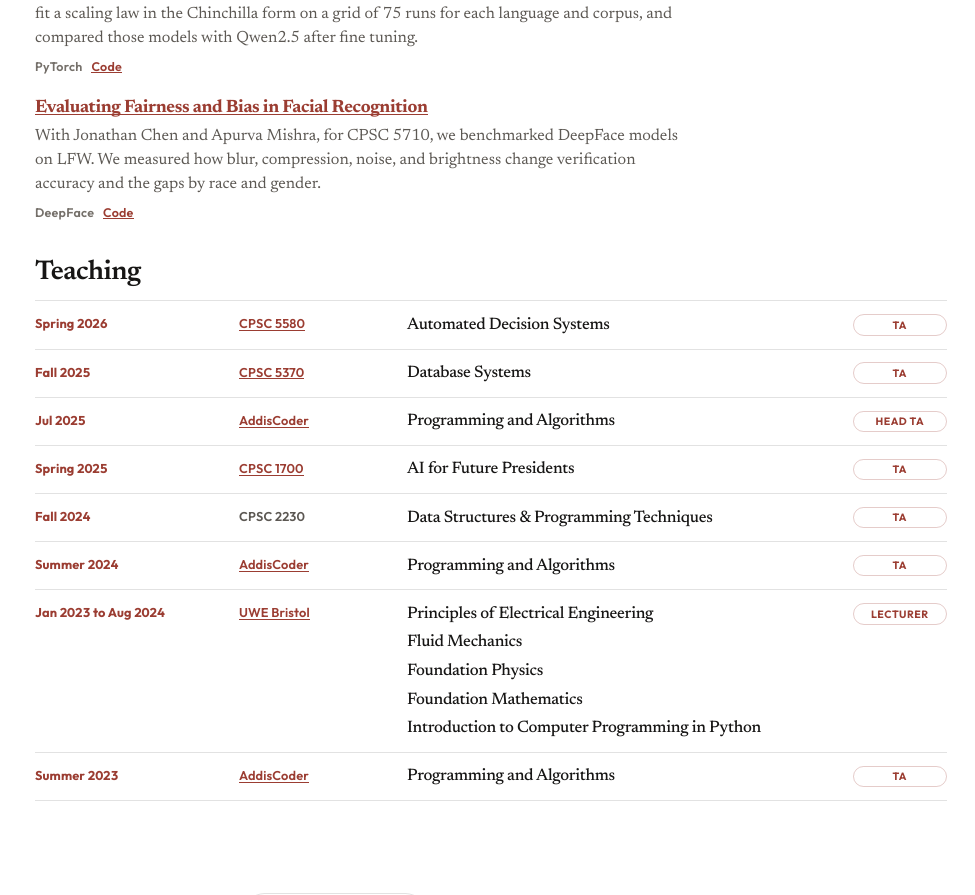
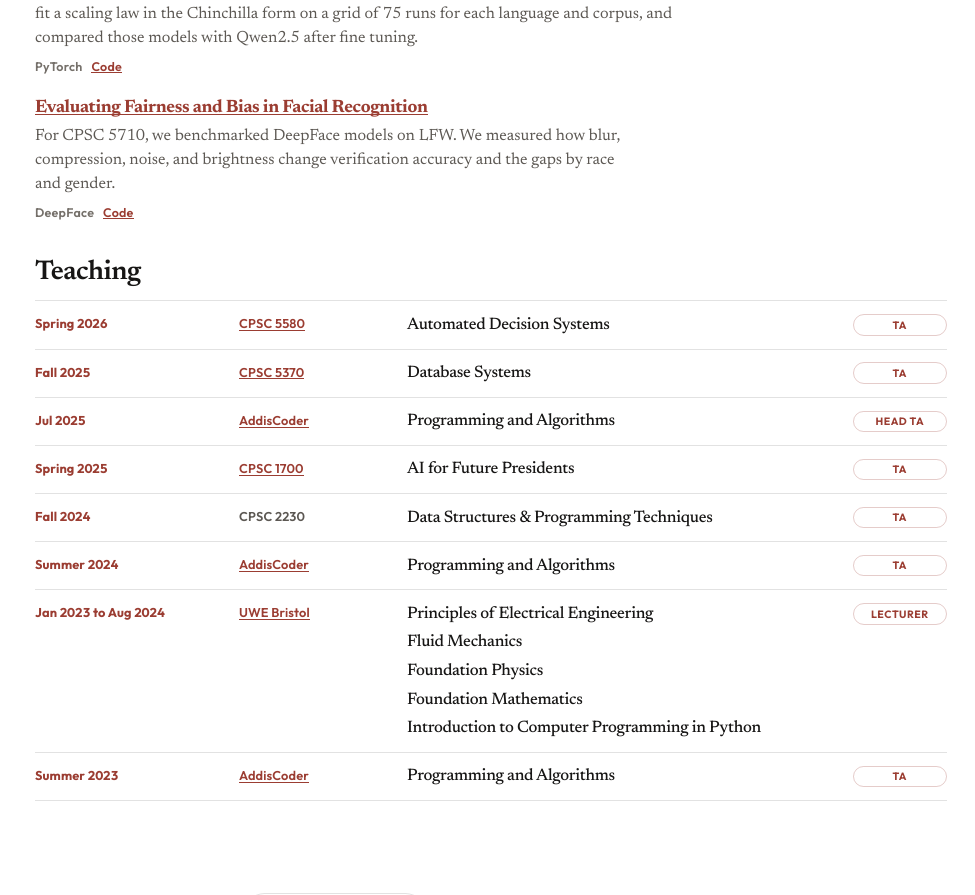
Before and after one commit to biniyamlombe/biniyamlombe.github.io, a React (Vite) app: page / in a window 1280 px wide. Shown: the part 1364-2259 px from the top of the page, without its empty margins (305-1280 px from the left). Built offline with nearby package versions, Linux system fonts and the light colour scheme; no server answers.

Commit message:
fix: drop collaborator names from the fairness project line
The description should say what the CPSC 5710 work did, without listing the other people on the repo.

```diff
--- a/src/data/site.js
+++ b/src/data/site.js
@@ -163,7 +163,7 @@ export const projects = [
   {
     title: 'Evaluating Fairness and Bias in Facial Recognition',
     blurb:
-      'With Jonathan Chen and Apurva Mishra, for CPSC 5710, we benchmarked DeepFace models on LFW. We measured how blur, compression, noise, and brightness change verification accuracy and the gaps by race and gender.',
+      'For CPSC 5710, we benchmarked DeepFace models on LFW. We measured how blur, compression, noise, and brightness change verification accuracy and the gaps by race and gender.',
     stack: ['DeepFace'],
     href: 'https://github.com/apurvagyan/fair-recognition',
     links: [
```
